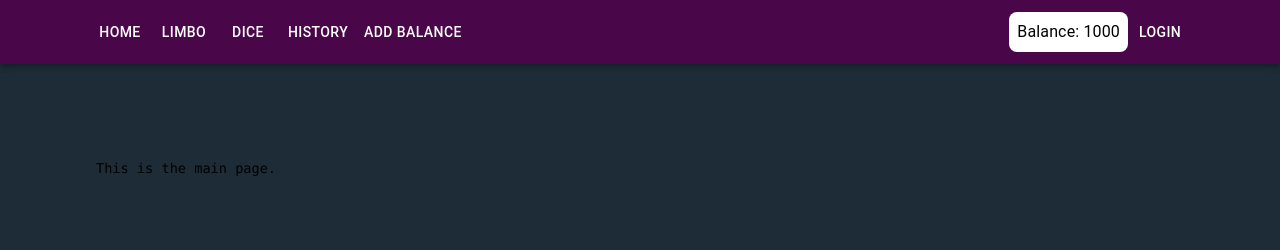
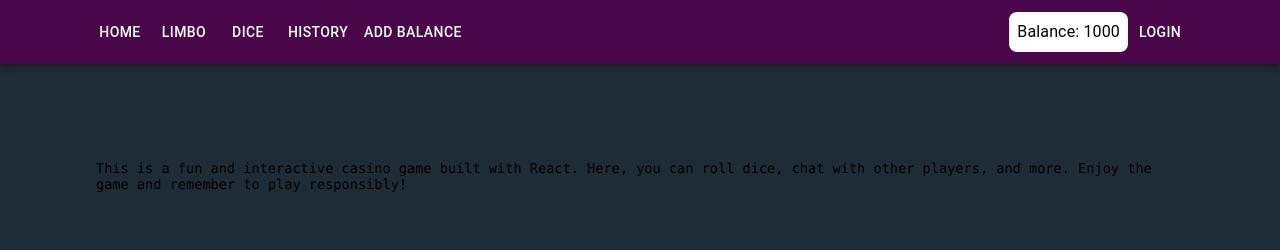
Before and after one commit to NaoMauss/project-react-casino, a Next.js app: page / in a window 1280 px wide. Shown: the top 250 px of the page. Built offline with nearby package versions, Linux system fonts and the light colour scheme; no server answers.

Commit message:
chore: Update main page description in index.tsx file

```diff
--- a/src/pages/index.tsx
+++ b/src/pages/index.tsx
@@ -17,9 +17,8 @@ export default function Home() {
       </Head>
       <main className={`${styles.main} ${inter.className}`}>
         <div className={styles.description}>
-            This is the main page.
+        This is a fun and interactive casino game built with React. Here, you can roll dice, chat with other players, and more. Enjoy the game and remember to play responsibly!
         </div>
-        {/* Button to redirect to /limbo */}
       </main>
     </>
   );
```
